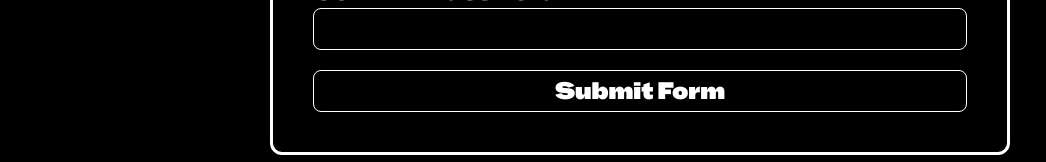
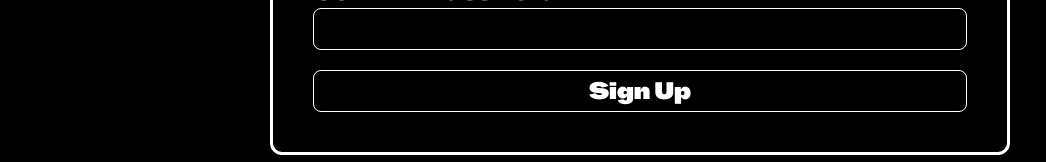
Before and after one commit to cuzethan/mangao, a React (Vite) app in the folder frontend/: page /signup in a window 1280 px wide. Shown: the part 519-681 px from the top of the page, without its empty margins (0-1046 px from the left). Built offline with nearby package versions, Linux system fonts and the light colour scheme.

Commit message:
minor visual changes

```diff
--- a/frontend/src/components/MangaList.tsx
+++ b/frontend/src/components/MangaList.tsx
@@ -7,7 +7,7 @@ interface MangaListProps {
 
 function MangaList({mangas, onMangaDelete}: MangaListProps) {
     const mangaCards = mangas.map(manga => (
-        <MangaCard key={manga.title} title={manga.title} status={manga.status}
+        <MangaCard key={manga.id} title={manga.title} status={manga.status}
         imageURL={manga.imageurl} doOnDelete={onMangaDelete}/>
     ))
 
--- a/frontend/src/pages/Signup.tsx
+++ b/frontend/src/pages/Signup.tsx
@@ -137,7 +137,7 @@ export default function Signup() {
                                     ? "hover:bg-gray-950 cursor-pointer"
                                     : "cursor-not-allowed"
                             }`}
-                        >Submit Form
+                        >Sign Up
                         </button>
                     </form>
                 </div>
```
